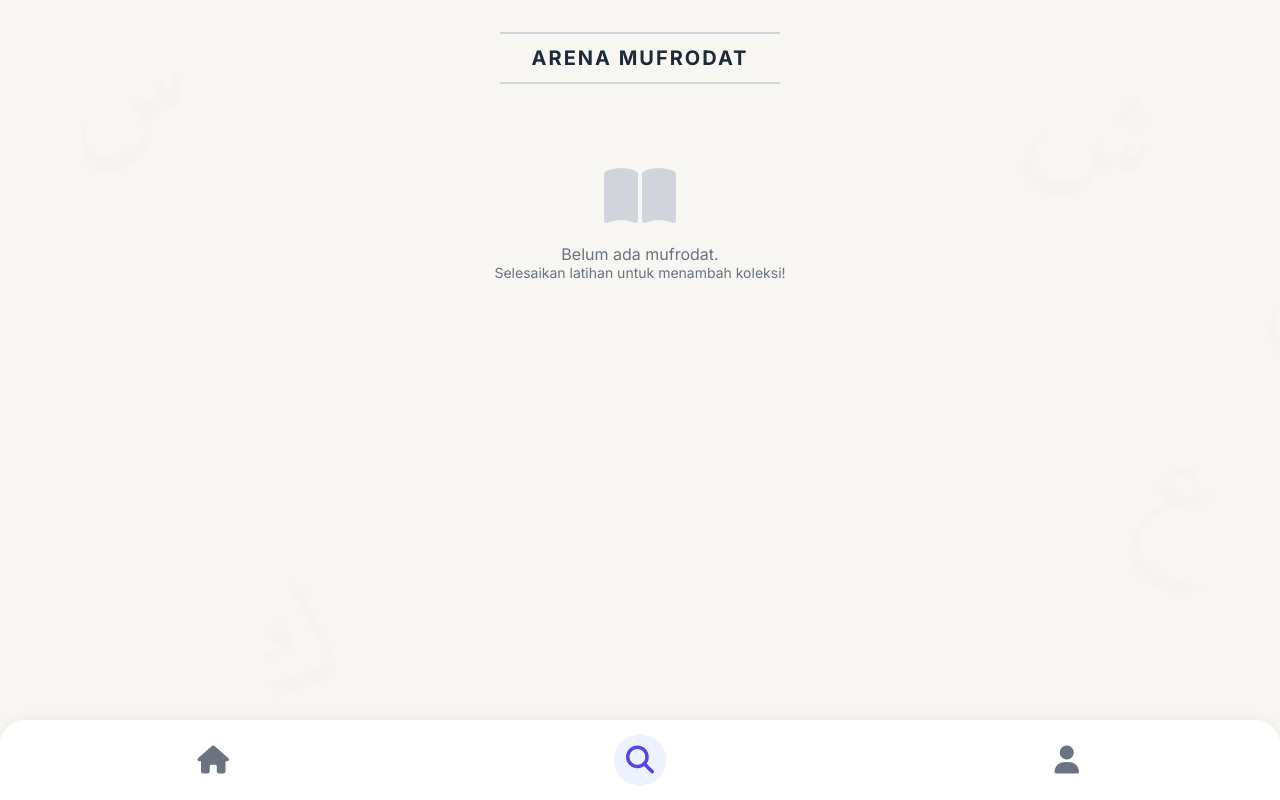
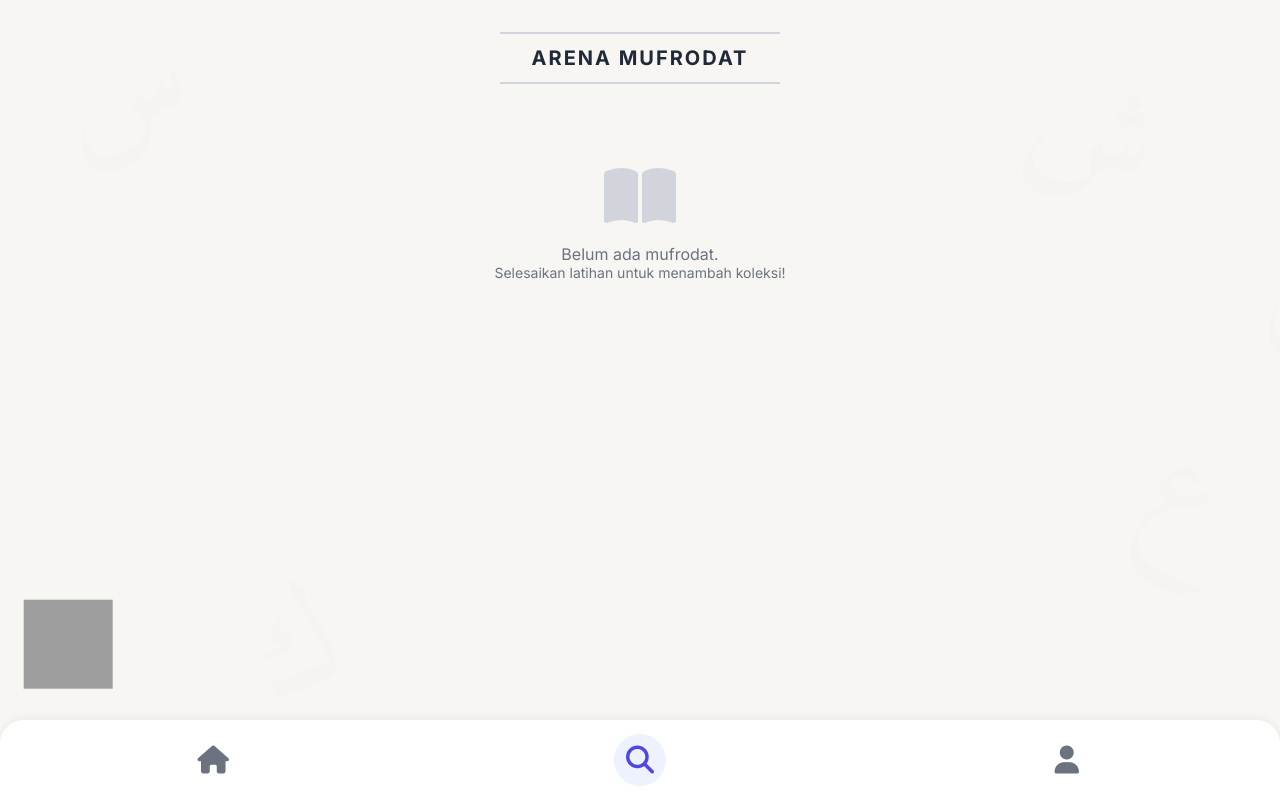
Before and after one commit to DaengForMind/earabic, a PHP site: page /pages/mufrodat.php in a window 1280 px wide. Run offline with PHP 8.4, Linux system fonts and the light colour scheme; the visitor is signed in with stand-in values (Sample User, id 1); data that the repository does not hold is empty; grey boxes are pictures that could not be loaded.

Commit message:
Update mufrodat.php

```diff
--- a/pages/mufrodat.php
+++ b/pages/mufrodat.php
@@ -380,6 +380,10 @@ $colors = ['red', 'blue', 'green', 'yellow', 'purple', 'pink', 'indigo', 'teal']
         </a>
     </nav>
 
+    <!-- Mascot GIF (fixed left-bottom, mobile-first) -->
+    <img src="../assets/images/maskot.gif" alt="Maskot" class="mascot" aria-hidden="true" loading="lazy">
+
+
     <script>
         let currentAudio = null;
         let currentButton = null;
```
